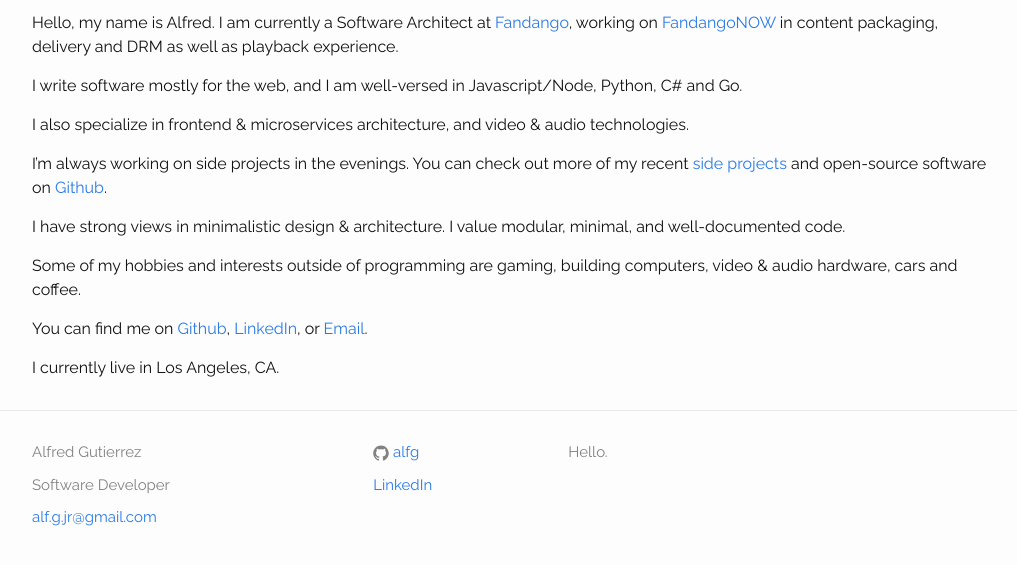
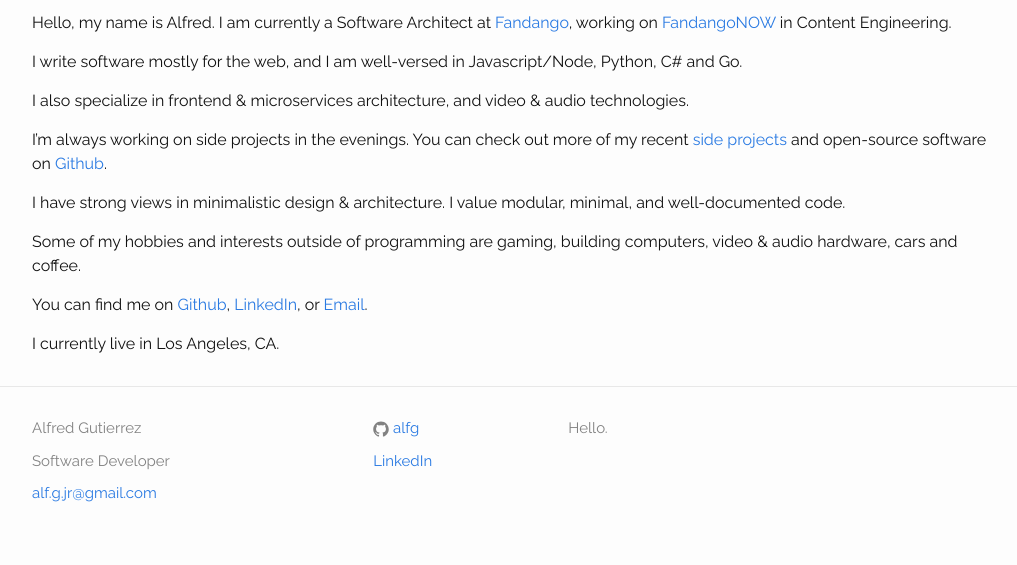
Before and after one commit to alfg/alfg.github.io, a Jekyll site: the page built from index.md, in a window 1280 px wide, cut to the strip 358-947 px from the top of the page. Shown: the top 565 px of the strip, without its empty margins (128-1145 px from the left). Built offline with Jekyll 4.4.1, drawn with Linux system fonts in a browser that asks for light colours.

Commit message:
Update index.md

```diff
--- a/index.md
+++ b/index.md
@@ -6,7 +6,7 @@
 
 ![Alfred Gutierrez](http://www.gravatar.com/avatar/922ef4d7e597243ff0de75bdfea9b424.png?size=200)
 
-Hello, my name is Alfred.  I am currently a Software Architect at [Fandango](http://fandango.com), working on [FandangoNOW](http://fandangonow.com) in content packaging, delivery and DRM as well as playback experience.
+Hello, my name is Alfred.  I am currently a Software Architect at [Fandango](http://fandango.com), working on [FandangoNOW](http://fandangonow.com) in Content Engineering.
 
 I write software mostly for the web, and I am well-versed in Javascript/Node, Python, C# and Go.
 
```
